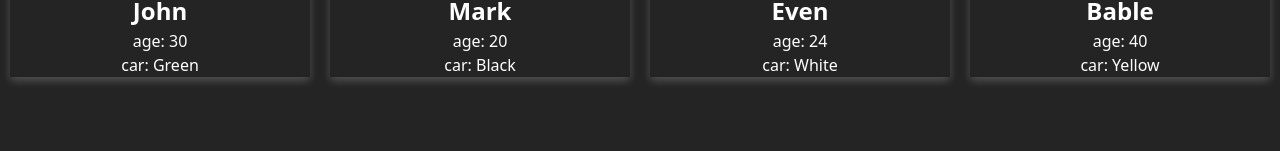
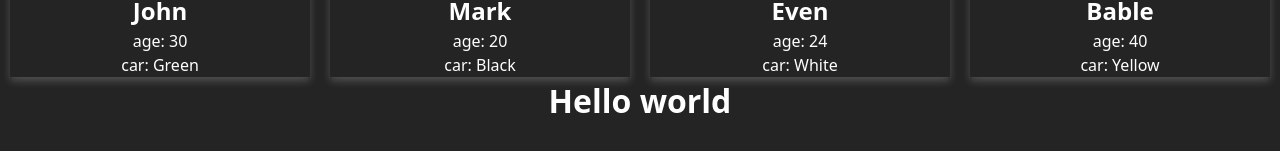
Before and after one commit to DmitryKremenetsky/rss-components-task, a React (Vite) app: page / in a window 1280 px wide. Shown: the part 447-598 px from the top of the page. Built offline with nearby package versions, Linux system fonts and the light colour scheme.

Commit message:
fix: fix some trubles

```diff
--- a/src/App.tsx
+++ b/src/App.tsx
@@ -1,12 +1,13 @@
 import './App.css';
-import SearchBar from './components/HomePage/searchBar/searchBar';
-import Card from './components/HomePage/cards/card';
+import { BrowserRouter as Router, Route, Routes } from 'react-router-dom';
+import HomePage from './pages/HomePage/home';
+import AboutPage from './pages/AboutPage/About';
 
-function App(): JSX.Element {
+function App() {
   return (
     <div className="App">
-      <SearchBar />
-      <Card />
+      <HomePage />
+      <AboutPage />
     </div>
   );
 }
--- a/src/components/HomePage/cards/card.tsx
+++ b/src/components/cards/card.tsx
@@ -1,6 +1,6 @@
 import React from 'react';
 import './card.css';
-import data from '../../../data.json';
+import data from '../../data.json';
 
 export default class Card extends React.Component {
   render() {
--- a/src/components/AboutPage/About.tsx
+++ b/src/pages/AboutPage/About.tsx
@@ -1,7 +1,7 @@
 import React from 'react';
 import './About.css';
 
-export default class About extends React.Component {
+export default class AboutPage extends React.Component {
   render() {
     return <h1 className="title">Hello world</h1>;
   }
--- /dev/null
+++ b/src/pages/HomePage/home.tsx
@@ -0,0 +1,14 @@
+import React from 'react';
+import SearchBar from '../../components/searchBar/searchBar';
+import Card from '../../components/cards/card';
+
+export default class HomePage extends React.Component {
+  render() {
+    return (
+      <div>
+        <SearchBar />
+        <Card />
+      </div>
+    );
+  }
+}
```
Also changed, not shown: src/components/cards/card.css (renamed from src/components/HomePage/cards/card.css), src/components/searchBar/searchBar.css (renamed from src/components/HomePage/searchBar/searchBar.css), src/components/searchBar/searchBar.tsx (renamed from src/components/HomePage/searchBar/searchBar.tsx), src/pages/AboutPage/About.css (renamed from src/components/AboutPage/About.css).
